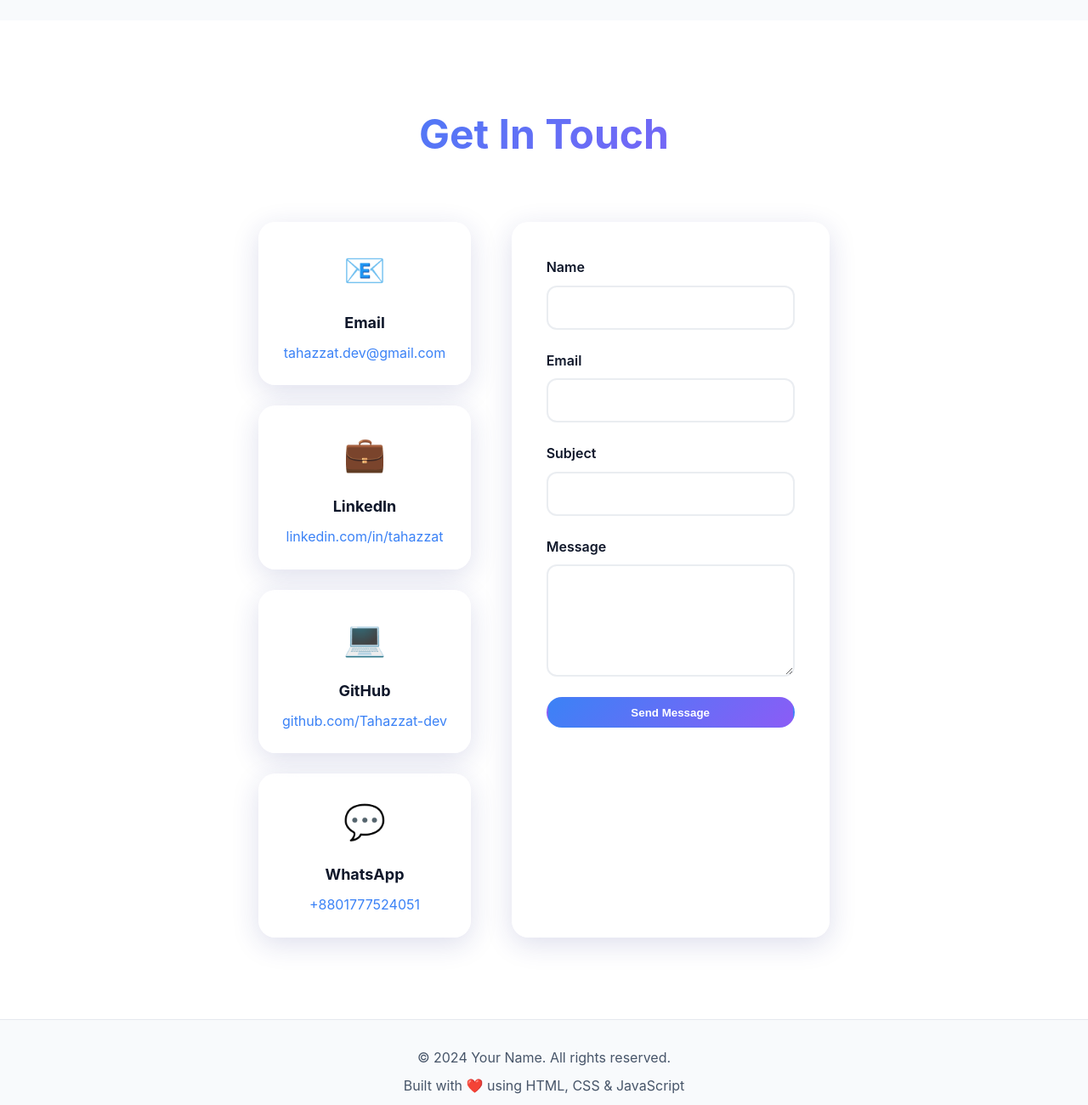
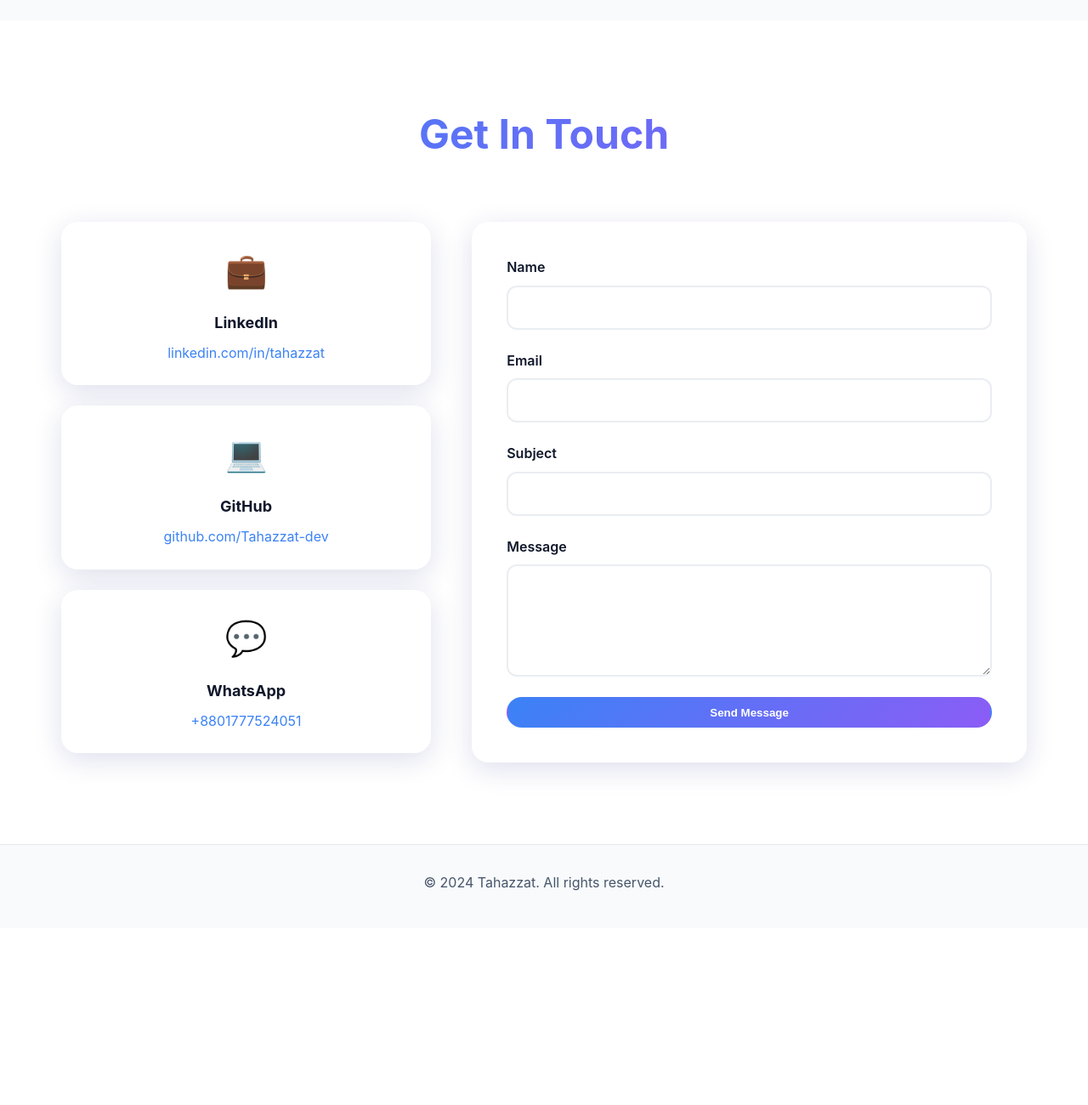
Before and after one commit to Tahazzat-dev/portfolio-demo, a plain HTML site: page index.html in a window 1280 px wide. Shown: the part 6060-7360 px from the top of the page at 85% size. After the commit the page ends 7152 px from the top, so only its background shows below. Drawn offline with Linux system fonts and the light colour scheme.

Commit message:
fixed portfolio website.

```diff
--- a/index.html
+++ b/index.html
@@ -727,13 +727,13 @@
         <h2 class="section-title">Get In Touch</h2>
         <div class="contact-content">
           <div class="contact-info">
-            <div class="glass-card contact-card">
+            <!-- <div class="glass-card contact-card">
               <div class="contact-icon">📧</div>
               <h3 class="contact-method">Email</h3>
               <a href="mailto:tahazzat.dev@gmail.com" class="contact-link"
                 >tahazzat.dev@gmail.com</a
               >
-            </div>
+            </div> -->
             <div class="glass-card contact-card">
               <div class="contact-icon">💼</div>
               <h3 class="contact-method">LinkedIn</h3>
@@ -801,8 +801,7 @@
     <!-- Footer -->
     <footer class="footer">
       <div class="container">
-        <p>&copy; 2024 Your Name. All rights reserved.</p>
-        <p>Built with ❤️ using HTML, CSS & JavaScript</p>
+        <p>&copy; 2024 Tahazzat. All rights reserved.</p>
       </div>
     </footer>
 
--- a/styles.css
+++ b/styles.css
@@ -400,6 +400,7 @@ body {
 }
 
 .projects-section .container,
+.contact-section .container,
 .skills-section .container {
   max-width: 1200px;
   width: 100%;
```
